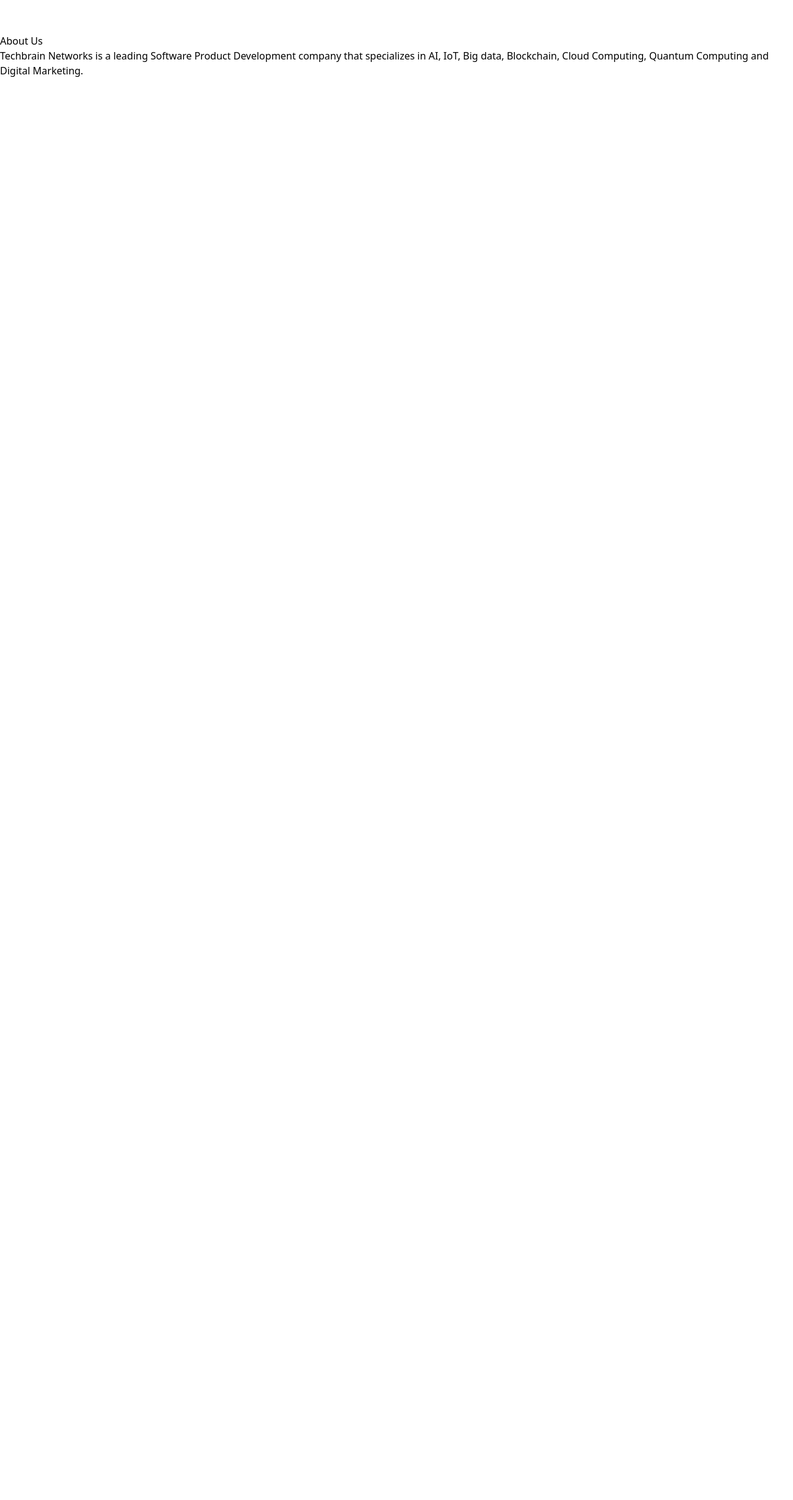
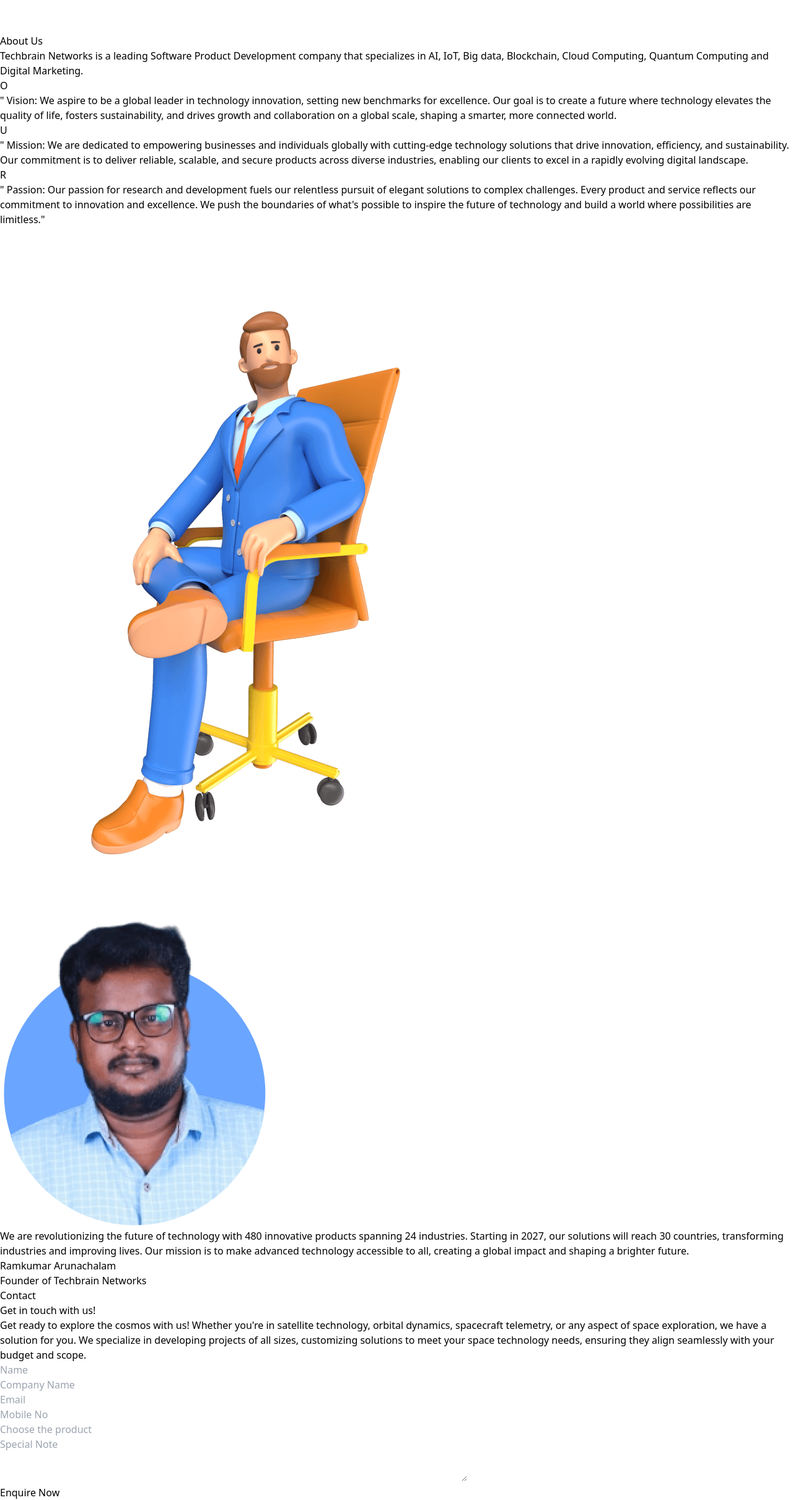
Before and after one commit to balajikavi612/aerospace, a React (Vite) app: page /about in a window 1280 px wide. Shown: the part 1394-3814 px from the top of the page at 62% size. Before the commit the page ends 1520 px from the top, so only its background shows below. Built offline with nearby package versions, Linux system fonts and the light colour scheme.

Commit message:
about page changes

```diff
--- a/src/pages/Aboutpage.jsx
+++ b/src/pages/Aboutpage.jsx
@@ -1,16 +1,58 @@
 import React from 'react'
 import Navbar from '../components/Navbar'
+import Contact2 from '../components/Contact2'
 
 const Aboutpage = () => {
   return (
     <div>
-        <Navbar/>
-        <div className="container mx-auto">
+      <Navbar />
+      <div className="container mx-auto px-4 md:px-20">
         <div className="text-center mt-40 ">
-            <h1 className="text-7xl font-bold text-orange-600">About Us</h1>
-            <p className="text-6xl font-bold mt-6 ">Techbrain Networks is a leading <span className="text-orange-600">Software Product</span> <span className="text-pink-600">Development</span> company that specializes in <span className="text-orange-600">AI, IoT, Big </span> <span className="text-pink-600"> data,</span> <span className="text-orange-600">Blockchain, Cloud </span> <span className="text-pink-600">Computing,</span> <span className="text-orange-600">Quantum Computing and </span> <span className="text-pink-600"> Digital Marketing.</span></p>
+          <h1 className="text-4xl md:text-5xl lg:text-6xl xl:text-7xl font-bold text-orange-600">About Us</h1>
+          <p className="text-lg md:text-3xl lg:text-4xl xl:text-6xl font-bold mt-6 ">Techbrain Networks is a leading <span className="text-orange-600">Software Product</span> <span className="text-pink-600">Development</span> company that specializes in <span className="text-orange-600">AI, IoT, Big </span> <span className="text-pink-600"> data,</span> <span className="text-orange-600">Blockchain, Cloud </span> <span className="text-pink-600">Computing,</span> <span className="text-orange-600">Quantum Computing and </span> <span className="text-pink-600"> Digital Marketing.</span></p>
+
         </div>
+
+        {/* our page */}
+        <div className="flex flex-col lg:flex-row">
+          <div className="xl:w-[80%] w-full order-2  lg:order-1">
+            <div className=" flex items-center gap-4 lg:mt-96">
+              <h1 className=" text-[100px] md:text-[170px] xl:text-[230px] font-bold text-pink-600">O</h1>
+              <p className="text-sm md:text-base lg:text-sm xl:text-base 2xl:text-xl font-semibold">" <span className="text-orange-600"> Vision:</span> We aspire to be a global leader in technology innovation, setting new benchmarks for excellence. Our goal is to create a future where technology elevates the quality of life, fosters sustainability, and drives growth and collaboration on a global scale, shaping a smarter, more connected world.</p>
+            </div>
+
+            <div className=" flex items-center gap-4 mt-4">
+              <h1 className="text-[100px] md:text-[170px] xl:text-[200px] font-bold text-pink-600">U</h1>
+              <p className="text-sm md:text-base lg:text-sm xl:text-base 2xl:text-xl font-semibold">" <span className="text-orange-600">Mission:</span> We are dedicated to empowering businesses and individuals globally with cutting-edge technology solutions that drive innovation, efficiency, and sustainability. Our commitment is to deliver reliable, scalable, and secure products across diverse industries, enabling our clients to excel in a rapidly evolving digital landscape.</p>
+
+            </div>
+
+            <div className="flex items-center  gap-4 mt-4">
+              <h1 className="text-[100px] md:text-[170px] xl:text-[200px] font-bold text-pink-600">R</h1>
+              <p className="text-sm md:text-base lg:text-sm xl:text-base 2xl:text-xl font-semibold">" <span className="text-orange-600">Passion:</span> Our passion for research and development fuels our relentless pursuit of elegant solutions to complex challenges. Every product and service reflects our commitment to innovation and excellence. We push the boundaries of what's possible to inspire the future of technology and build a world where possibilities are limitless." </p>
+            </div>
+
+          </div>
+
+          <div className="mt-96 order-1 lg:order-2">
+            <img className="w-[100%] h-[100%]" src="assets/our-image.png" alt="" />
+          </div>
+
         </div>
+
+           {/* Founder page */}
+
+           <div className="text-center mt-20">
+            <img className="w-[70%] md:w-[40%] xl:w-[15%] mx-auto " src="assets/founder.png" alt=""/>
+            <p className="mt-6 xl:text-xm 2xl:text-2xl md:text-lg  text-sm font-semibold">We are revolutionizing the future of technology with 480 innovative products spanning 24 industries. Starting in 2027, our solutions will reach 30 countries, transforming industries and improving lives. Our mission is to make advanced technology accessible to all, creating a global impact and shaping a brighter future.</p>
+            <h1 className="mt-4 xl:text-2xl text-base md:text-lg lg:text-xl font-bold text-orange-600">Ramkumar Arunachalam</h1>
+            <p className="font-medium 2xl:text-sm  text-xs">Founder of Techbrain Networks</p>
+           </div>
+
+         {/* contact page */}
+
+         <Contact2/>
+      </div>
 
     </div>
   )
```
Also changed, not shown: public/assets/founder.png (added), public/assets/our-image.png (added).
